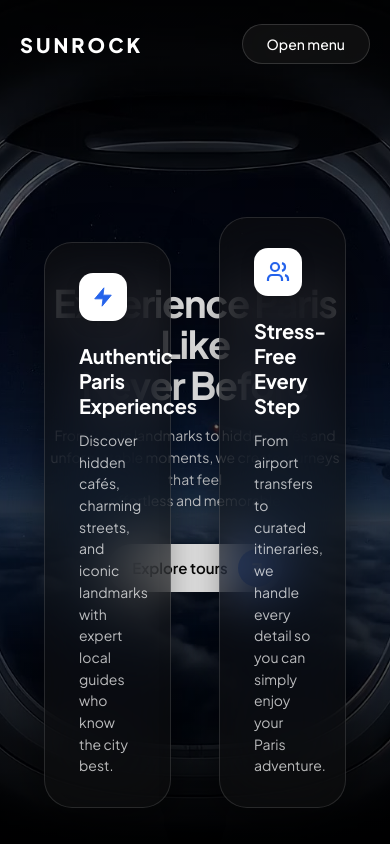
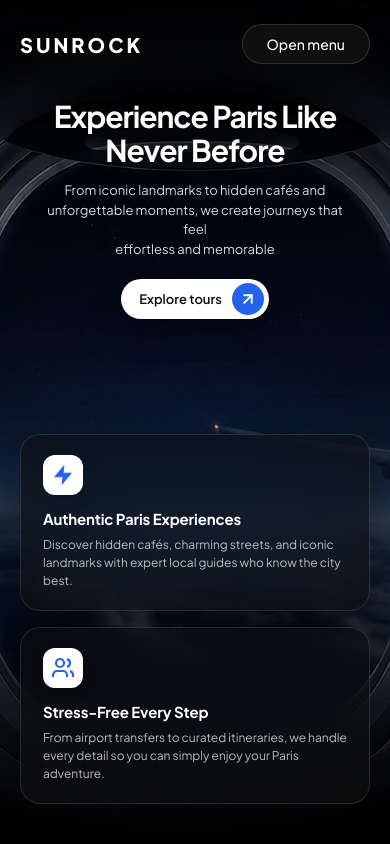
Before and after one commit to iamartjom/sunrock-travel, a website built with Vite: page index.html in a window 390 px wide. Built offline with nearby package versions, Linux system fonts and the light colour scheme; some packages are replaced by stand-ins of ours.

Commit message:
Fix laptop and mobile responsive layout for feature cards and hero section

```diff
--- a/src/style.css
+++ b/src/style.css
@@ -60,7 +60,7 @@ html.lenis, html.lenis body {
   z-index: 2;
   pointer-events: none;
   background:
-    radial-gradient(circle at center, rgba(0, 0, 0, 0.3) 0%, rgba(0, 0, 0, 0.7) 100%),
+    radial-gradient(circle at center, rgba(0, 0, 0, 0.25) 0%, rgba(0, 0, 0, 0.7) 100%),
     linear-gradient(to bottom, rgba(0, 0, 0, 0.6) 0%, transparent 25%, transparent 70%, rgba(0, 0, 0, 0.8) 100%);
 }
 
@@ -235,13 +235,13 @@ html.lenis, html.lenis body {
   display: flex;
   flex-direction: column;
   align-items: center;
-  max-width: 760px;
+  max-width: 720px;
   margin: 0 auto;
-  transform: translateY(15px); /* Perfectly centered vertically inside plane window */
+  transform: translateY(10px); /* Centered vertically inside plane window */
 }
 
 .hero-title {
-  font-size: clamp(38px, 4.8vw, 68px);
+  font-size: clamp(36px, 4.5vw, 64px);
   font-weight: 700;
   letter-spacing: -0.035em;
   line-height: 1.08;
@@ -250,12 +250,12 @@ html.lenis, html.lenis body {
 }
 
 .hero-subtitle {
-  font-size: clamp(14px, 1.1vw, 17px);
+  font-size: clamp(14px, 1.1vw, 16px);
   font-weight: 400;
   color: rgba(255, 255, 255, 0.85);
   line-height: 1.55;
-  margin-top: 20px;
-  max-width: 560px;
+  margin-top: 18px;
+  max-width: 540px;
   text-shadow: 0 2px 20px rgba(0, 0, 0, 0.7);
 }
 
@@ -265,11 +265,11 @@ html.lenis, html.lenis body {
   gap: 10px;
   background: #ffffff;
   color: #0a0a0a;
-  padding: 5px 6px 5px 24px;
+  padding: 5px 6px 5px 22px;
   border-radius: 100px;
   font-weight: 600;
-  font-size: 15px;
-  margin-top: 32px;
+  font-size: 14px;
+  margin-top: 28px;
   text-decoration: none;
   box-shadow: 0 12px 30px rgba(0, 0, 0, 0.4);
   transition: transform 0.25s cubic-bezier(0.16, 1, 0.3, 1), box-shadow 0.25s ease;
@@ -281,8 +281,8 @@ html.lenis, html.lenis body {
 }
 
 .cta-icon {
-  width: 38px;
-  height: 38px;
+  width: 36px;
+  height: 36px;
   border-radius: 50%;
   background: #2563eb;
   display: flex;
@@ -296,18 +296,18 @@ html.lenis, html.lenis body {
   transform: translate(1px, -1px);
 }
 
-/* Feature Cards Section (Bottom Left & Bottom Right) */
+/* Feature Cards Section (Scaled for Laptop & Desktop so window frame remains clear) */
 .hero-section .cards-container {
   position: absolute;
-  bottom: 36px;
-  left: 44px;
-  right: 44px;
+  bottom: 28px;
+  left: 36px;
+  right: 36px;
   width: auto;
   max-width: none;
   display: flex;
   justify-content: space-between;
   align-items: flex-end;
-  gap: 24px;
+  gap: 20px;
   pointer-events: none;
 }
 
@@ -317,10 +317,10 @@ html.lenis, html.lenis body {
   backdrop-filter: blur(28px) saturate(180%);
   -webkit-backdrop-filter: blur(28px) saturate(180%);
   border: 1px solid rgba(255, 255, 255, 0.12);
-  border-radius: 28px;
-  padding: 30px 34px;
-  width: calc(50% - 24px);
-  max-width: 440px;
+  border-radius: 24px;
+  padding: 22px 24px; /* Compact padding for laptop views */
+  width: calc(50% - 20px);
+  max-width: 340px; /* Reduced max-width so cards stay outside plane window oval frame */
   box-shadow: 0 20px 50px rgba(0, 0, 0, 0.5);
   transition: transform 0.3s ease, border-color 0.3s ease;
 }
@@ -331,28 +331,28 @@ html.lenis, html.lenis body {
 }
 
 .card-icon-badge {
-  width: 48px;
-  height: 48px;
-  border-radius: 14px;
+  width: 40px;
+  height: 40px;
+  border-radius: 12px;
   background: #ffffff;
   display: flex;
   align-items: center;
   justify-content: center;
-  margin-bottom: 22px;
+  margin-bottom: 14px;
   box-shadow: 0 4px 14px rgba(0, 0, 0, 0.2);
 }
 
 .card-title {
-  font-size: 20px;
+  font-size: 17px;
   font-weight: 700;
   color: #ffffff;
-  margin-bottom: 12px;
+  margin-bottom: 8px;
   letter-spacing: -0.01em;
 }
 
 .card-text {
-  font-size: 14px;
-  line-height: 1.55;
+  font-size: 13px;
+  line-height: 1.5;
   color: rgba(255, 255, 255, 0.72);
   font-weight: 400;
 }
@@ -898,8 +898,87 @@ html.lenis, html.lenis body {
   font-variant-numeric: tabular-nums;
 }
 
-/* Responsive Breakpoints */
-@media (max-width: 1024px) {
+/* Medium Screen & Laptop Adjustments (1025px to 1366px) */
+@media (max-width: 1366px) {
+  .hero-section .cards-container {
+    left: 24px;
+    right: 24px;
+    bottom: 24px;
+  }
+
+  .feature-card {
+    max-width: 300px;
+    padding: 18px 20px;
+  }
+
+  .card-title {
+    font-size: 15px;
+  }
+
+  .card-text {
+    font-size: 12px;
+  }
+}
+
+/* Mobile & Small Screen Breakpoints (under 768px) */
+@media (max-width: 768px) {
+  .hero-section {
+    min-height: 100vh;
+    padding: 100px 20px 40px 20px;
+    display: flex;
+    flex-direction: column;
+    justify-content: space-between;
+  }
+
+  .hero-center {
+    transform: none;
+    margin: 0 auto;
+    max-width: 100%;
+  }
+
+  .hero-title {
+    font-size: 30px;
+    line-height: 1.12;
+  }
+
+  .hero-subtitle {
+    font-size: 13px;
+    line-height: 1.5;
+    margin-top: 14px;
+    max-width: 95%;
+  }
+
+  .cta-button {
+    margin-top: 20px;
+    font-size: 13px;
+    padding: 4px 5px 4px 18px;
+  }
+
+  .cta-icon {
+    width: 32px;
+    height: 32px;
+  }
+
+  /* On mobile: stack cards vertically below the hero content with full width */
+  .hero-section .cards-container {
+    position: relative;
+    bottom: auto;
+    left: auto;
+    right: auto;
+    margin-top: 36px;
+    flex-direction: column;
+    align-items: center;
+    gap: 16px;
+    width: 100%;
+  }
+
+  .hero-section .feature-card {
+    width: 100%;
+    max-width: 100%;
+    padding: 20px 22px;
+    border-radius: 20px;
+  }
+
   .flights-grid, .about-grid {
     grid-template-columns: 1fr;
   }
```
Also changed, not shown: 1 other file.
